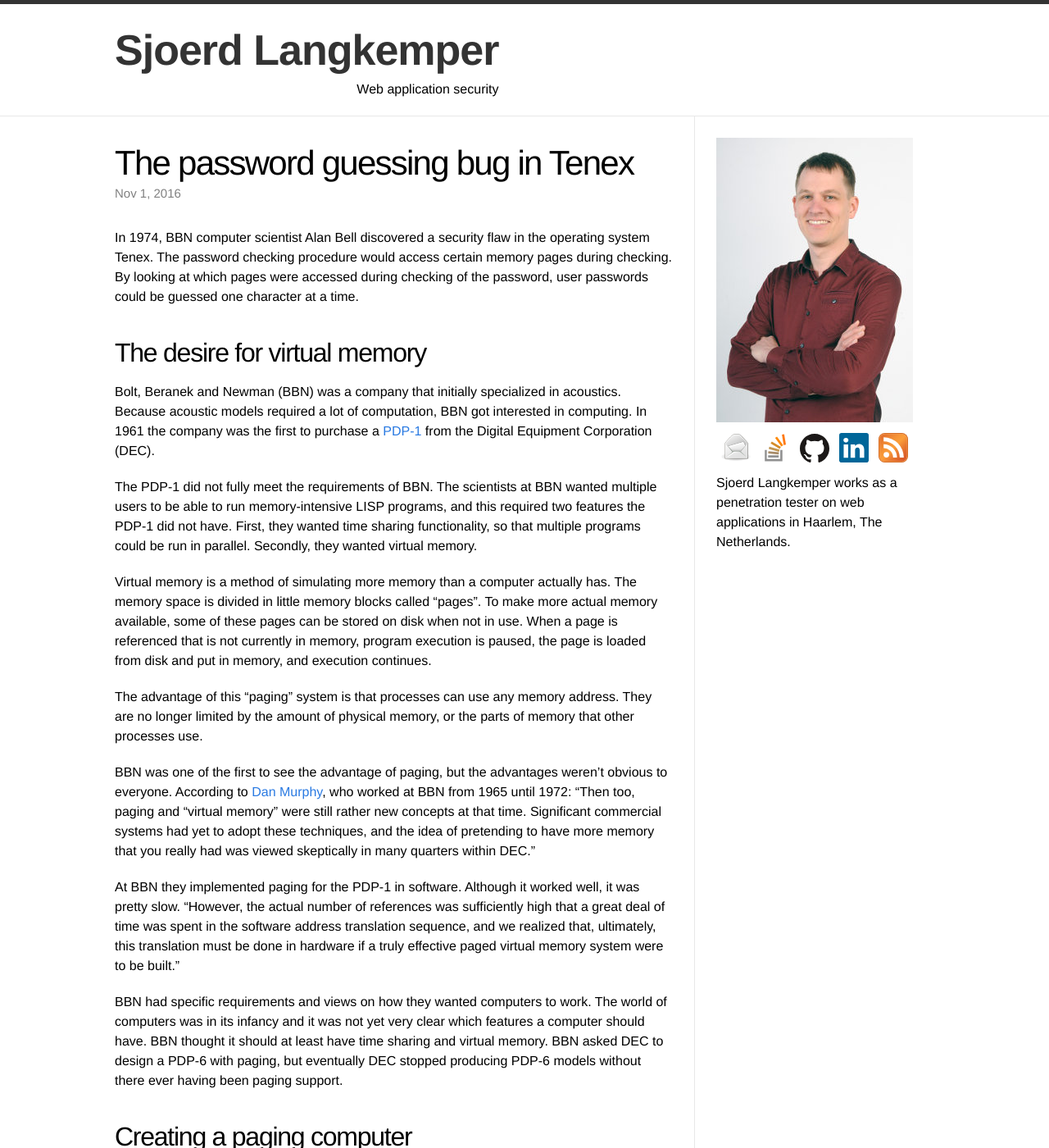
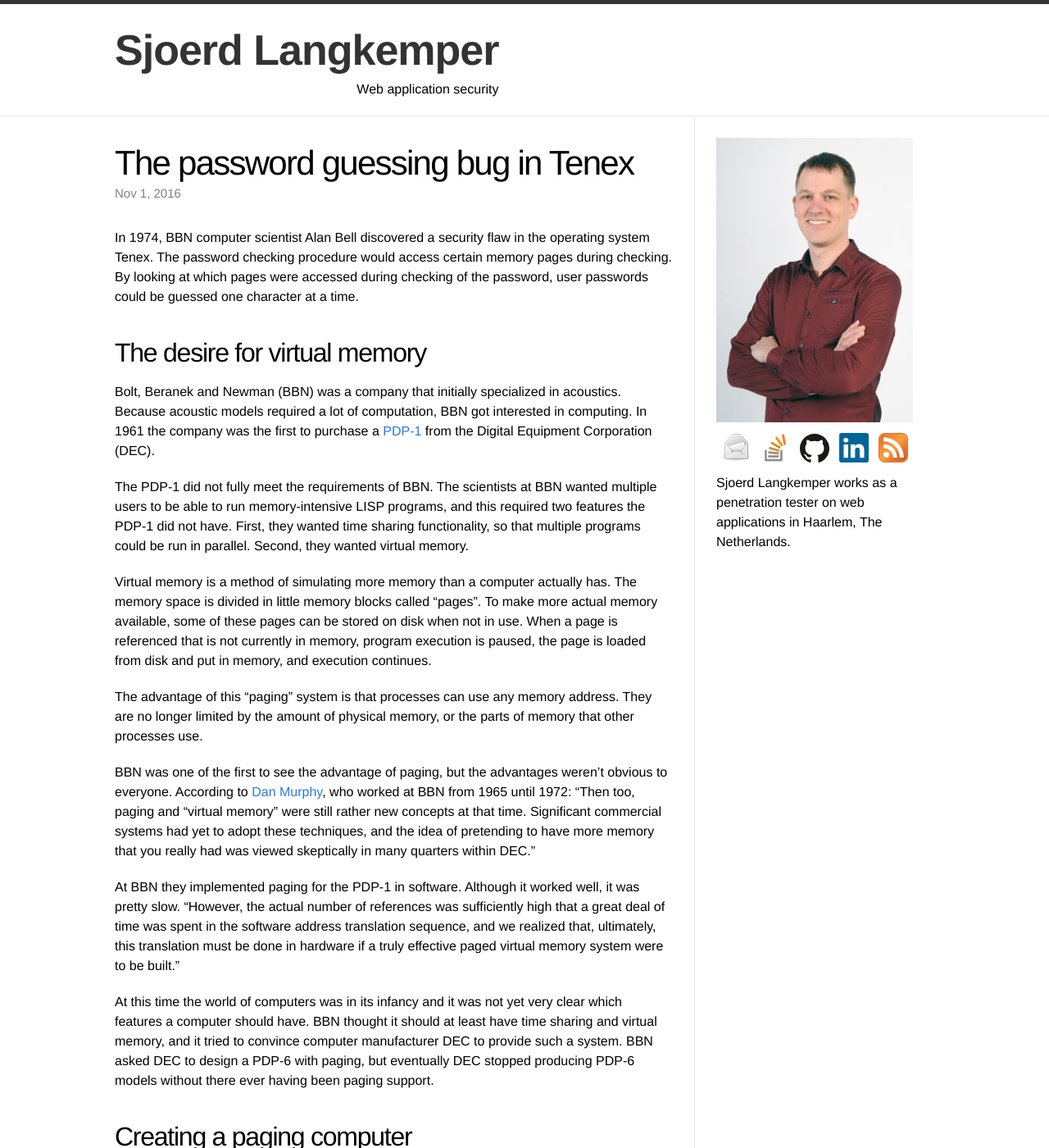
Before and after one commit to Sjord/Sjord.github.io, a Jekyll site: the page built from _posts/2016-09-21-tenex-password-bug.md, in a window 1280 px wide and 1400 px high. Shown: the whole window at 82% size. Built offline with Jekyll 4.4.1, drawn with Linux system fonts in a browser that asks for light colours.

Commit message:
Change PDP-6 paragraph a bit

```diff
--- a/_posts/2016-09-21-tenex-password-bug.md
+++ b/_posts/2016-09-21-tenex-password-bug.md
@@ -11,7 +11,7 @@
 
 Bolt, Beranek and Newman (BBN) was a company that initially specialized in acoustics. Because acoustic models required a lot of computation, BBN got interested in computing. In 1961 the company was the first to purchase a [PDP-1](https://en.wikipedia.org/wiki/PDP-1) from the Digital Equipment Corporation (DEC).
 
-The PDP-1 did not fully meet the requirements of BBN.  The scientists at BBN wanted multiple users to be able to run memory-intensive LISP programs, and this required two features the PDP-1 did not have. First, they wanted time sharing functionality, so that multiple programs could be run in parallel. Secondly, they wanted virtual memory.
+The PDP-1 did not fully meet the requirements of BBN.  The scientists at BBN wanted multiple users to be able to run memory-intensive LISP programs, and this required two features the PDP-1 did not have. First, they wanted time sharing functionality, so that multiple programs could be run in parallel. Second, they wanted virtual memory.
 
 Virtual memory is a method of simulating more memory than a computer actually has. The memory space is divided in little memory blocks called "pages". To make more actual memory available, some of these pages can be stored on disk when not in use. When a page is referenced that is not currently in memory, program execution is paused, the page is loaded from disk and put in memory, and execution continues.
 
@@ -21,7 +21,7 @@
 
 At BBN they implemented paging for the PDP-1 in software. Although it worked well, it was pretty slow.  "However, the actual number of references was sufficiently high that a great deal of time was spent in the software address translation sequence, and we realized that, ultimately, this translation must be done in hardware if a truly effective paged virtual memory system were to be built."
 
-BBN had specific requirements and views on how they wanted computers to work. The world of computers was in its infancy and it was not yet very clear which features a computer should have. BBN thought it should at least have time sharing and virtual memory.  BBN asked DEC to design a PDP-6 with paging, but eventually DEC stopped producing PDP-6 models without there ever having been paging support.
+At this time the world of computers was in its infancy and it was not yet very clear which features a computer should have. BBN thought it should at least have time sharing and virtual memory, and it tried to convince computer manufacturer DEC to provide such a system.  BBN asked DEC to design a PDP-6 with paging, but eventually DEC stopped producing PDP-6 models without there ever having been paging support.
 
 ## Creating a paging computer
 
```
